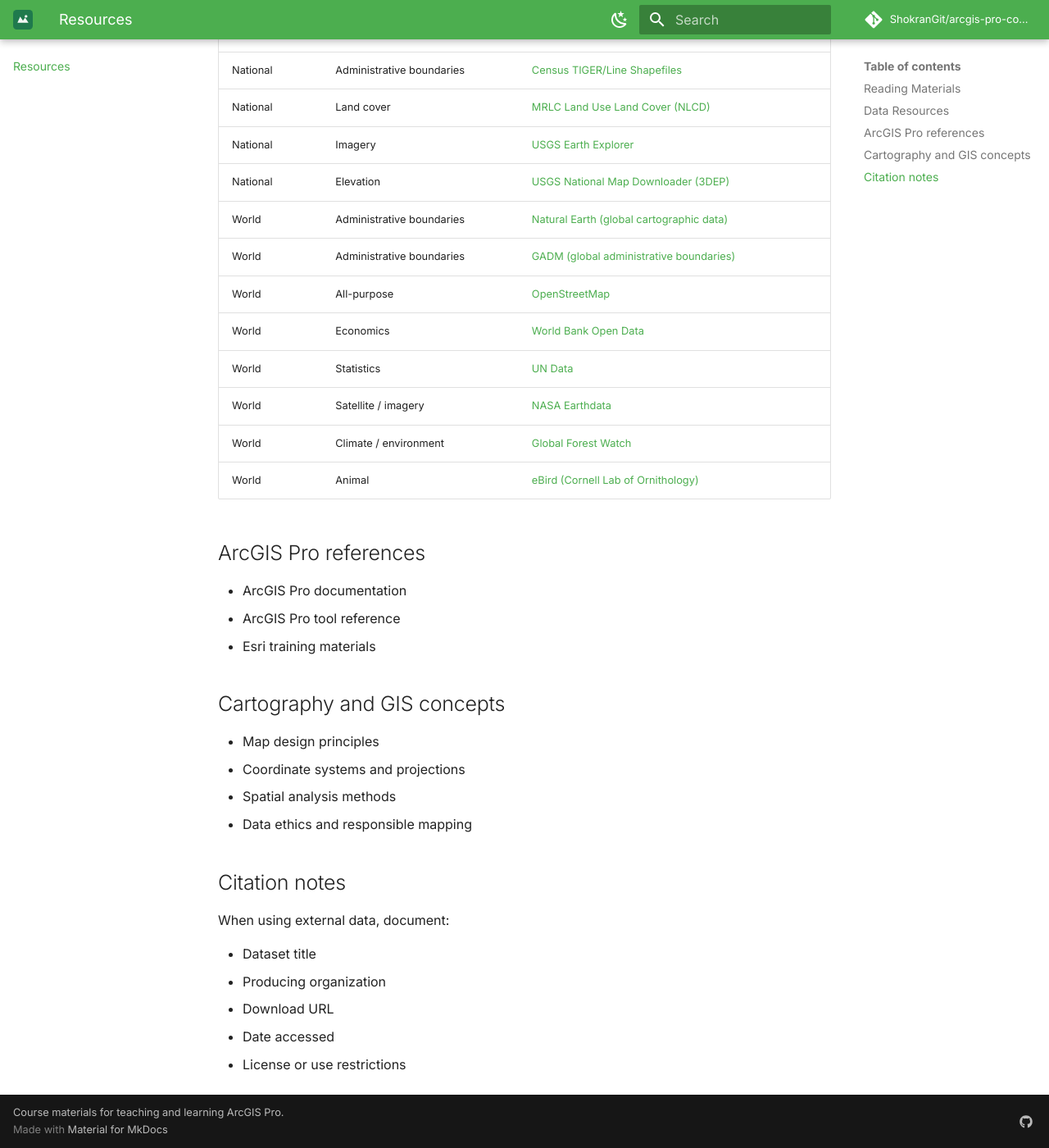
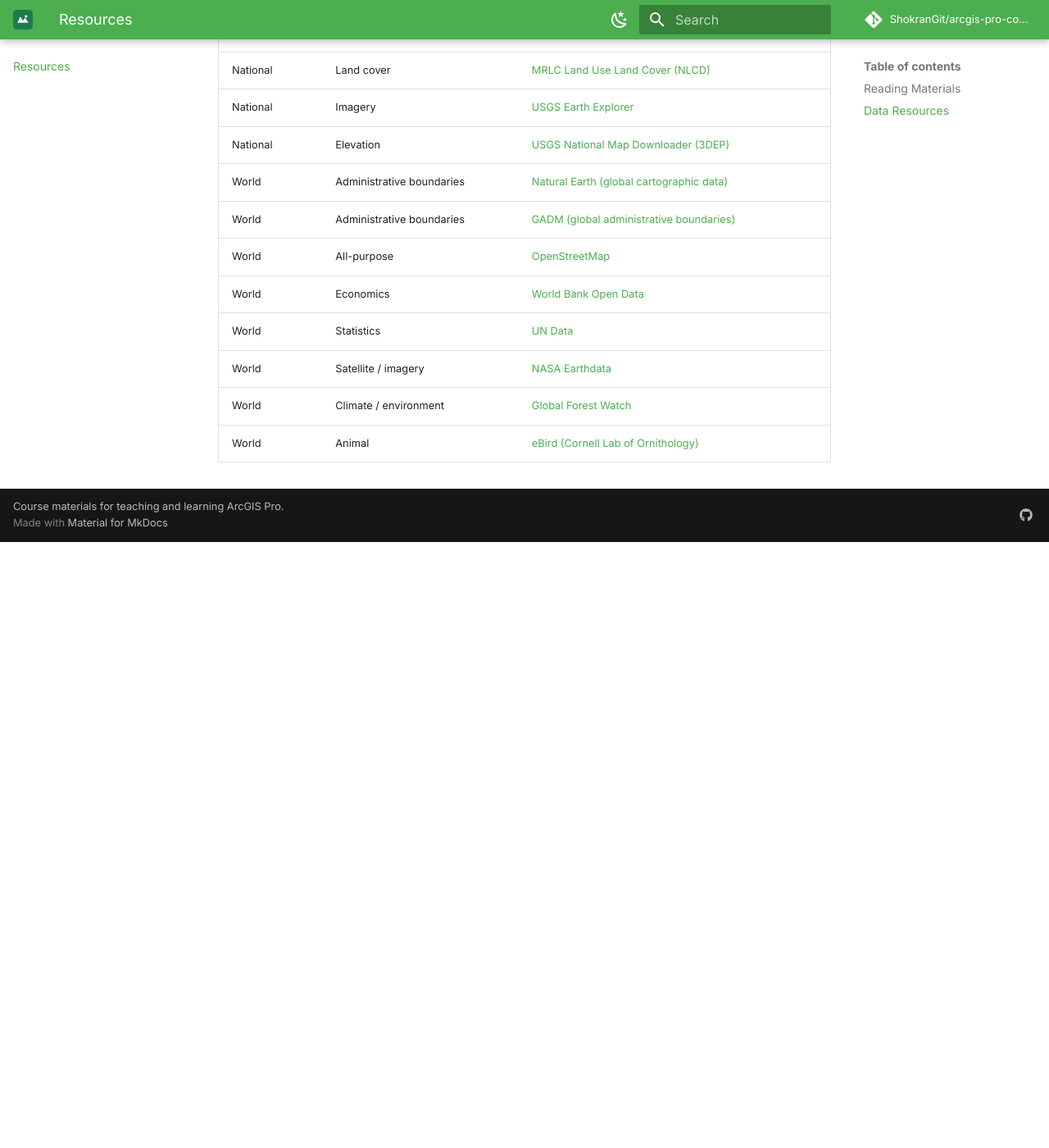
Before and after one commit to ShokranGit/arcgis-pro-course, an MkDocs documentation site: the page built from docs/resources.md, in a window 1280 px wide and 1400 px high, scrolled down 2440 px. Shown: the whole window at 82% size. Built offline with MkDocs 1.6.1 and Material for MkDocs 9.7.7, drawn with Linux system fonts in a browser that asks for light colours; comment, search, counter and statistics services are not loaded; after the commit the page ends 3101 px from its top, so only the background shows below that; some of the changed text lies outside the part shown.

Commit message:
Trim Resources page to readings and data table

```diff
--- a/docs/resources.md
+++ b/docs/resources.md
@@ -51,7 +51,6 @@ Where to look for data, organized from the most local scale to the most global.
 | Regional | Health | [County Health Rankings and Roadmaps](https://www.countyhealthrankings.org) |
 | Regional | Immigration / migration | [Census State-to-State Migration Flows](https://www.census.gov/data/tables/time-series/demo/geographic-mobility/state-to-state-migration.html) |
 | Regional | Administrative boundaries | [Census TIGER/Line Counties](https://www.census.gov/geo/tiger/TIGER2022/COUNTY/) |
-| Regional | Health / demographics | NE County Health Data (course CSV) |
 | National | Disasters / hazards | [FEMA National Risk Index](https://hazards.fema.gov/nri/) |
 | National | Crime | [FBI Crime Data Explorer](https://cde.ucr.cjis.gov) |
 | National | Health | [CDC Wonder and CDC Open Data](https://wonder.cdc.gov) |
@@ -68,26 +67,3 @@ Where to look for data, organized from the most local scale to the most global.
 | World | Satellite / imagery | [NASA Earthdata](https://www.earthdata.nasa.gov) |
 | World | Climate / environment | [Global Forest Watch](https://www.globalforestwatch.org) |
 | World | Animal | [eBird (Cornell Lab of Ornithology)](https://ebird.org/home) |
-
-## ArcGIS Pro references
-
-- ArcGIS Pro documentation
-- ArcGIS Pro tool reference
-- Esri training materials
-
-## Cartography and GIS concepts
-
-- Map design principles
-- Coordinate systems and projections
-- Spatial analysis methods
-- Data ethics and responsible mapping
-
-## Citation notes
-
-When using external data, document:
-
-- Dataset title
-- Producing organization
-- Download URL
-- Date accessed
-- License or use restrictions
```
